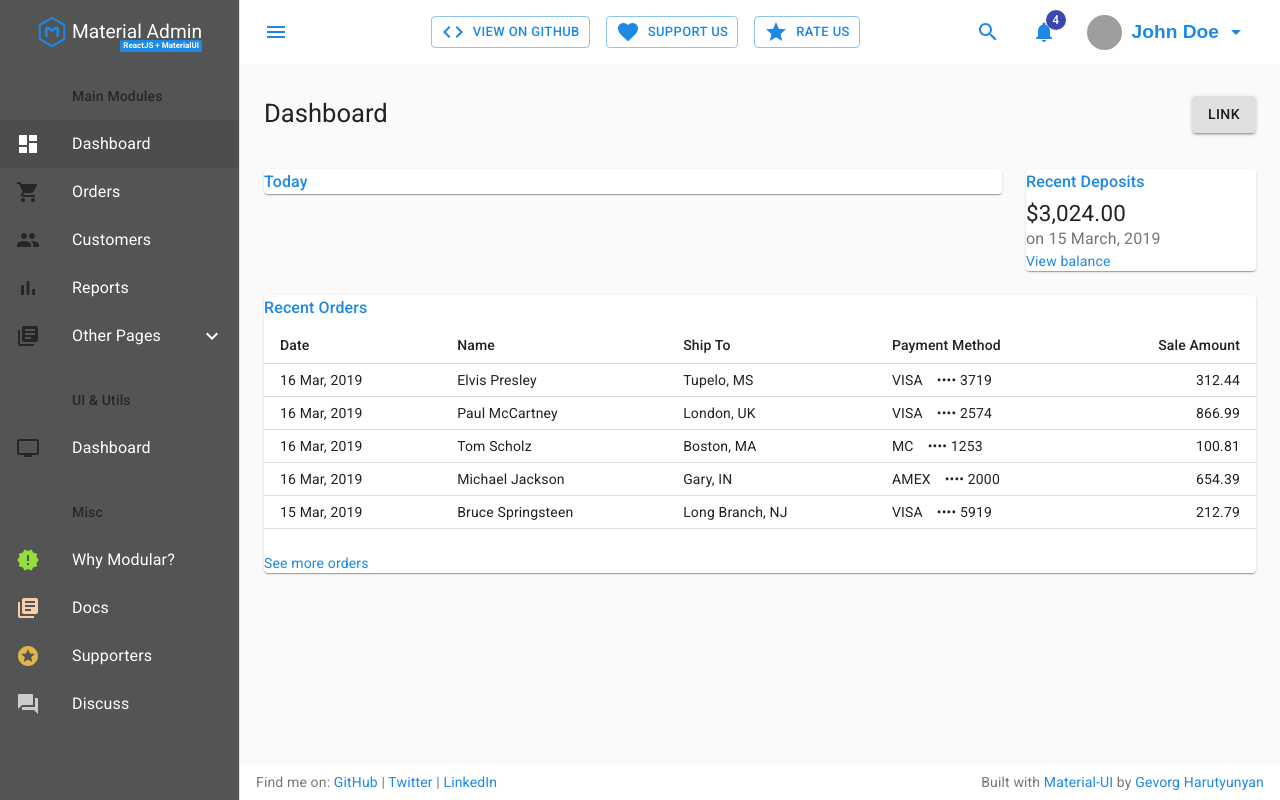
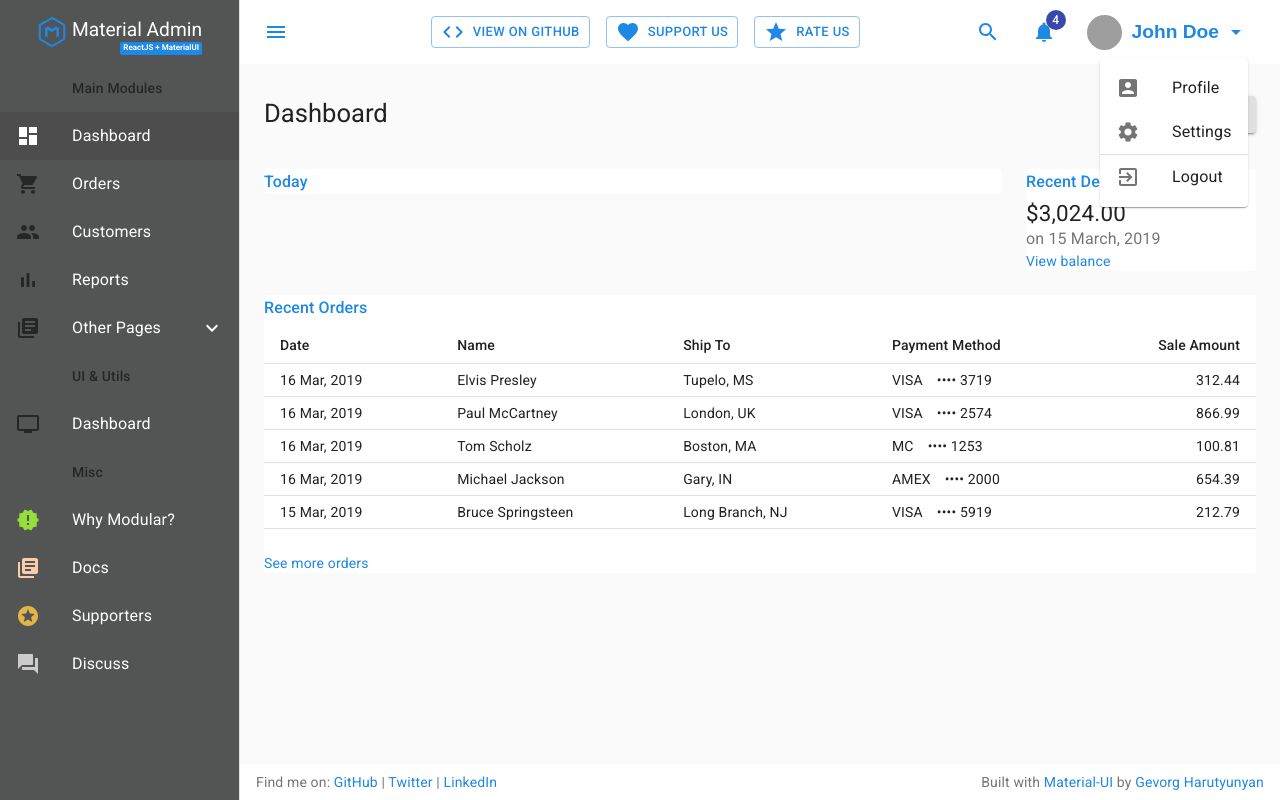
Before and after one commit to biggestredapple/react-material, a React (Create React App) app: page / in a window 1280 px wide. Both pictures are taken after a click on the button "John Doe". Built offline with nearby package versions, Linux system fonts and the light colour scheme; grey boxes are pictures that could not be loaded.

Commit message:
Header Profile Dropdown with navigation

```diff
--- a/src/Dashboard/_common/TheHeader/Header.tsx
+++ b/src/Dashboard/_common/TheHeader/Header.tsx
@@ -3,7 +3,6 @@ import clsx from 'clsx'
 import { Link, LinkProps } from 'react-router-dom'
 import { makeStyles } from '@material-ui/core/styles'
 import AppBar from '@material-ui/core/AppBar'
-import Avatar from '@material-ui/core/Avatar'
 import Toolbar from '@material-ui/core/Toolbar'
 import IconButton from '@material-ui/core/IconButton'
 import Badge from '@material-ui/core/Badge'
@@ -14,12 +13,12 @@ import IconCode from '@material-ui/icons/Code'
 import IconSearch from '@material-ui/icons/Search'
 import IconFavorite from '@material-ui/icons/Favorite'
 import IconStar from '@material-ui/icons/Star'
-import IconArrowDropDown from '@material-ui/icons/ArrowDropDown'
 
-import NotificationsIcon from '@material-ui/icons/Notifications'
+import IconNotifications from '@material-ui/icons/Notifications'
 import Button from '@material-ui/core/Button'
 
 // import HeaderSearch from './HeaderSearch'
+import HeaderProfile from './HeaderProfile'
 
 interface HeaderProps {
   onToggle?: (event: React.MouseEvent<HTMLButtonElement>) => void
@@ -52,7 +51,7 @@ const Header = ({ onToggle }: HeaderProps) => {
             className={classes.button}
             href="https://github.com/modularcode/material-admin-react"
           >
-            <IconCode className={classes.leftIcon} />
+            <IconCode className={classes.demoIcon} />
             View on GitHub
           </Button>
           <Button
@@ -63,7 +62,7 @@ const Header = ({ onToggle }: HeaderProps) => {
             className={classes.button}
             to="/demo/supporters"
           >
-            <IconFavorite className={classes.leftIcon} />
+            <IconFavorite className={classes.demoIcon} />
             Support Us
           </Button>
           <Button
@@ -73,7 +72,7 @@ const Header = ({ onToggle }: HeaderProps) => {
             className={classes.button}
             href="https://github.com/modularcode/material-admin-react/stargazers"
           >
-            <IconStar className={classes.leftIcon} />
+            <IconStar className={classes.demoIcon} />
             Rate Us
           </Button>
         </div>
@@ -94,23 +93,10 @@ const Header = ({ onToggle }: HeaderProps) => {
             className={classes.notificationsButton}
           >
             <Badge badgeContent={4} color="secondary">
-              <NotificationsIcon />
+              <IconNotifications />
             </Badge>
           </IconButton>
-          <IconButton
-            edge="start"
-            color="inherit"
-            aria-label="Search"
-            className={classes.profileButton}
-          >
-            <Avatar
-              className={classes.profileAvatar}
-              alt="John Doe"
-              src="https://avatars3.githubusercontent.com/u/3959008?v=3&s=40"
-            />
-            <span className={classes.profileName}>John Doe</span>
-            <IconArrowDropDown />
-          </IconButton>
+          <HeaderProfile />
         </div>
       </Toolbar>
     </AppBar>
@@ -135,14 +121,16 @@ const useStyles = makeStyles(theme => ({
     justifyContent: 'center',
     alignItems: 'center',
   },
+  demoIcon: {
+    marginRight: theme.spacing(1),
+  },
   button: {
     margin: theme.spacing(1),
   },
-  leftIcon: {
-    marginRight: theme.spacing(1),
-  },
   actions: {
     marginLeft: 'auto',
+    alignItems: 'center',
+    display: 'flex',
   },
   searchButton: {
     marginRight: 20,
@@ -150,23 +138,6 @@ const useStyles = makeStyles(theme => ({
   notificationsButton: {
     marginRight: 23,
   },
-  profileButton: {
-    borderRadius: '30px',
-    fontSize: '1.2rem',
-    padding: '8px',
-  },
-  profileAvatar: {
-    width: 35,
-    height: 35,
-    marginRight: 10,
-  },
-  profileName: {
-    fontWeight: 'bold',
-    marginRight: 5,
-    [theme.breakpoints.down('sm')]: {
-      display: 'none',
-    },
-  },
   title: {
     flexGrow: 1,
   },
--- a/src/Dashboard/_common/TheHeader/HeaderProfile.tsx
+++ b/src/Dashboard/_common/TheHeader/HeaderProfile.tsx
@@ -1,7 +1,117 @@
 import React from 'react'
+import clsx from 'clsx'
+
+import { Link } from 'react-router-dom'
+
+import { makeStyles } from '@material-ui/core/styles'
+import IconButton from '@material-ui/core/IconButton'
+import Avatar from '@material-ui/core/Avatar'
+import Menu from '@material-ui/core/Menu'
+import MenuItem from '@material-ui/core/MenuItem'
+import ListItemText from '@material-ui/core/ListItemText'
+import ListItemIcon from '@material-ui/core/ListItemIcon'
+import Divider from '@material-ui/core/Divider'
+
+import IconArrowDropDown from '@material-ui/icons/ArrowDropDown'
+import IconProfile from '@material-ui/icons/AccountBox'
+import IconSettings from '@material-ui/icons/Settings'
+import IconLogout from '@material-ui/icons/ExitToApp'
 
 const HeaderProfile = () => {
-  return <div></div>
+  const classes = useStyles()
+  const [anchorEl, setAnchorEl] = React.useState<null | HTMLElement>(null)
+
+  function handleClick(event: React.MouseEvent<HTMLButtonElement>) {
+    setAnchorEl(event.currentTarget)
+  }
+
+  function handleClose() {
+    setAnchorEl(null)
+  }
+
+  return (
+    <div className={clsx('headerProfile', classes.headerProfile)}>
+      <IconButton
+        edge="start"
+        color="inherit"
+        aria-label="Search"
+        className={classes.profileButton}
+        aria-controls="simple-menu"
+        aria-haspopup="true"
+        onClick={handleClick}
+      >
+        <Avatar
+          className={classes.profileAvatar}
+          alt="John Doe"
+          src="https://avatars3.githubusercontent.com/u/3959008?v=3&s=40"
+        />
+        <span className={classes.profileName}>John Doe</span>
+        <IconArrowDropDown />
+      </IconButton>
+      <Menu
+        id="simple-menu"
+        anchorEl={anchorEl}
+        keepMounted
+        open={Boolean(anchorEl)}
+        onClose={handleClose}
+        elevation={1}
+        getContentAnchorEl={null}
+        anchorOrigin={{
+          vertical: 'bottom',
+          horizontal: 'right',
+        }}
+        classes={{
+          paper: classes.profileMenu,
+        }}
+      >
+        <MenuItem onClick={handleClose} component={Link} to="/profile">
+          <ListItemIcon>
+            <IconProfile />
+          </ListItemIcon>
+          <ListItemText primary="Profile" />
+        </MenuItem>
+        <MenuItem onClick={handleClose} component={Link} to="/settings">
+          <ListItemIcon>
+            <IconSettings />
+          </ListItemIcon>
+          <ListItemText primary="Settings" />
+        </MenuItem>
+        <Divider />
+        <MenuItem onClick={handleClose} component={Link} to="/auth/logout">
+          <ListItemIcon>
+            <IconLogout />
+          </ListItemIcon>
+          <ListItemText primary="Logout" />
+        </MenuItem>
+      </Menu>
+    </div>
+  )
 }
 
+const useStyles = makeStyles(theme => ({
+  headerProfile: {
+    display: 'inline-flex',
+  },
+  profileButton: {
+    borderRadius: 30,
+    fontSize: '1.2rem',
+    padding: 8,
+  },
+  profileAvatar: {
+    width: 35,
+    height: 35,
+    marginRight: 10,
+  },
+  profileName: {
+    fontWeight: 'bold',
+    marginRight: 5,
+    [theme.breakpoints.down('sm')]: {
+      display: 'none',
+    },
+  },
+  profileMenu: {
+    marginLeft: '-16px',
+  },
+}))
+
 export default HeaderProfile
--- a/src/Dashboard/_common/TheSidebar/Sidebar.tsx
+++ b/src/Dashboard/_common/TheSidebar/Sidebar.tsx
@@ -1,6 +1,7 @@
 import React from 'react'
 import { makeStyles } from '@material-ui/core/styles'
 
+import { Link, LinkProps } from 'react-router-dom'
 import Typography from '@material-ui/core/Typography'
 
 import { Theme } from '_theme'
@@ -23,7 +24,8 @@ const Sidebar = (props: SidebarProps) => {
   return (
     <aside className={classes.sidebar}>
       <div className={classes.sidebarHeader}>
-        <Logo size={30} />
+        <Link to="/" className={classes.sidebarTitleLink}>
+          <Logo size={30} className={classes.logo} />
           <Typography
             component="h2"
             variant="h5"
@@ -34,6 +36,7 @@ const Sidebar = (props: SidebarProps) => {
             <span className={classes.name}>Material Admin</span>
             <span className={classes.tagline}>ReactJS + MaterialUI</span>
           </Typography>
+        </Link>
       </div>
       <SidebarNav isCollapsed={isDesktop && isSidebarCollapsedDesktop} />
     </aside>
@@ -60,7 +63,19 @@ const useStyles = makeStyles((theme: Theme) => ({
     padding: '0 8px',
     ...theme.mixins.toolbar,
   },
-  logo: {},
+  sidebarTitleLink: {
+    textDecoration: 'none',
+    color: 'inherit',
+    display: 'flex',
+    // '&:hover': {
+    //   '& $logo': {
+    //     color: '#fff',
+    //   },
+    // },
+  },
+  logo: {
+    color: theme.palette.primary.main,
+  },
   title: (props: SidebarProps) => ({
     // fontSize: '20px',
     // fontWeight: 400,
--- a/src/Dashboard/_common/TheSidebar/SidebarNav.tsx
+++ b/src/Dashboard/_common/TheSidebar/SidebarNav.tsx
@@ -50,12 +50,12 @@ const SidebarNav = (props: SidebarNavProps) => {
       Icon: IconLibraryBooks,
       items: [
         {
-          name: 'Account',
-          link: '/account',
+          name: 'Profile',
+          link: '/profile',
         },
         {
-          name: 'Profile',
-          link: '/profile',
+          name: 'Settings',
+          link: '/settings',
         },
         {
           name: 'Login',
@@ -118,7 +118,7 @@ const SidebarNav = (props: SidebarNavProps) => {
 
   return (
     <div>
-      <List className={classes.navList}>
+      <List className={classes.navList} disablePadding>
         {!isCollapsed && (
           <ListSubheader inset disableSticky={true}>
             Main Modules
@@ -127,7 +127,7 @@ const SidebarNav = (props: SidebarNavProps) => {
 
         <SidebarNavListItems isCollapsed={isCollapsed} items={sidebarNavListItemsMain} />
       </List>
-      <List className={classes.navList}>
+      <List className={classes.navList} disablePadding>
         {!isCollapsed && (
           <ListSubheader inset disableSticky={true}>
             UI & Utils
@@ -135,7 +135,7 @@ const SidebarNav = (props: SidebarNavProps) => {
         )}
         <SidebarNavListItems isCollapsed={isCollapsed} items={sidebarNavListItemsUI} />
       </List>
-      <List className={classes.navList}>
+      <List className={classes.navList} disablePadding>
         {!isCollapsed && (
           <ListSubheader inset disableSticky={true}>
             Misc
--- a/src/Dashboard/_common/TheSidebar/SidebarNavListItem.tsx
+++ b/src/Dashboard/_common/TheSidebar/SidebarNavListItem.tsx
@@ -74,7 +74,7 @@ export const ListItemComponent: React.ExoticComponent<
     typeof props.link === 'string' ? (
       <ListItem {...newProps} button component={ListItemLink} to={props.link} />
     ) : (
-      <ListItem {...newProps} button ref={ref} />
+      <ListItem {...newProps} button />
     )
 
   return (
--- /dev/null
+++ b/src/Dashboard/_store/accountStore.tsx
@@ -0,0 +1,3 @@
+const accountStore = {}
+
+export default accountStore
--- a/src/_common/Logo/Logo.tsx
+++ b/src/_common/Logo/Logo.tsx
@@ -1,8 +1,9 @@
-import React from 'react'
+import React, { ReactSVGElement } from 'react'
 import clsx from 'clsx'
 import { makeStyles } from '@material-ui/core/styles'
 
 interface LogoProps {
+  className?: string
   size?: number
 }
 
@@ -11,7 +12,7 @@ const Logo = (props: LogoProps) => {
 
   return (
     <svg
-      className={classes.Logo}
+      className={clsx(classes.Logo, props.className)}
       data-name="Layer 1"
       xmlns="http://www.w3.org/2000/svg"
       viewBox="0 0 563.82 637.44"
@@ -44,10 +45,10 @@ const useStyles = makeStyles(theme => ({
     transition: 'all .3s ease',
   },
   outline: {
-    fill: theme.palette.primary.main,
+    fill: 'currentColor',
   },
   letter: {
-    fill: theme.palette.primary.main,
+    fill: 'currentColor',
   },
 }))
 
--- a/src/_theme/index.ts
+++ b/src/_theme/index.ts
@@ -14,6 +14,20 @@ export interface Theme extends MuiTheme {
 }
 
 const coreTheme = createMuiTheme({
+  props: {
+    MuiPaper: {
+      elevation: 0,
+    },
+    MuiAppBar: {
+      elevation: 1,
+    },
+    MuiButton: {
+      // elevation: 0,
+    },
+    MuiMenu: {
+      elevation: 1,
+    },
+  },
   palette: {
     secondary: {
       main: indigo[600],
```
Also changed, not shown: 2 other files (tests, documents, lock files or other folders). Lines whose indentation alone changed are shown as unchanged.
